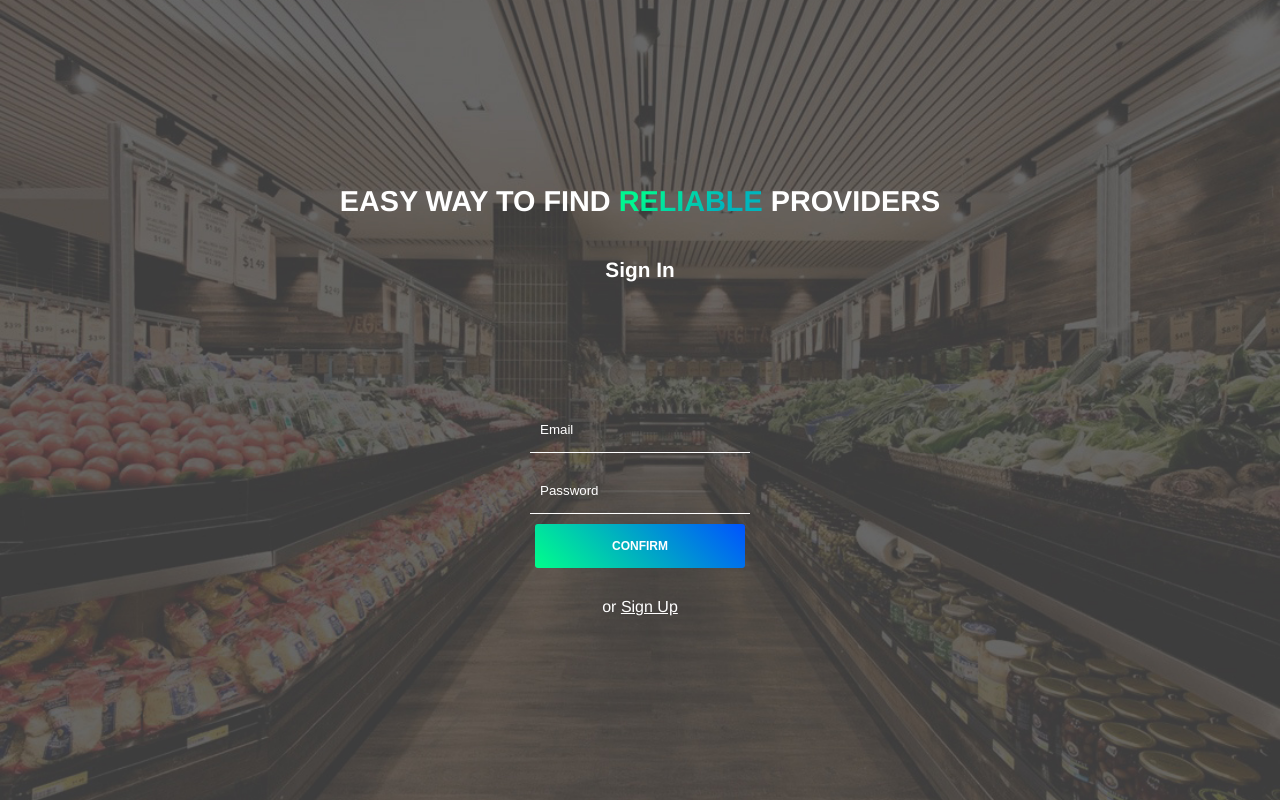
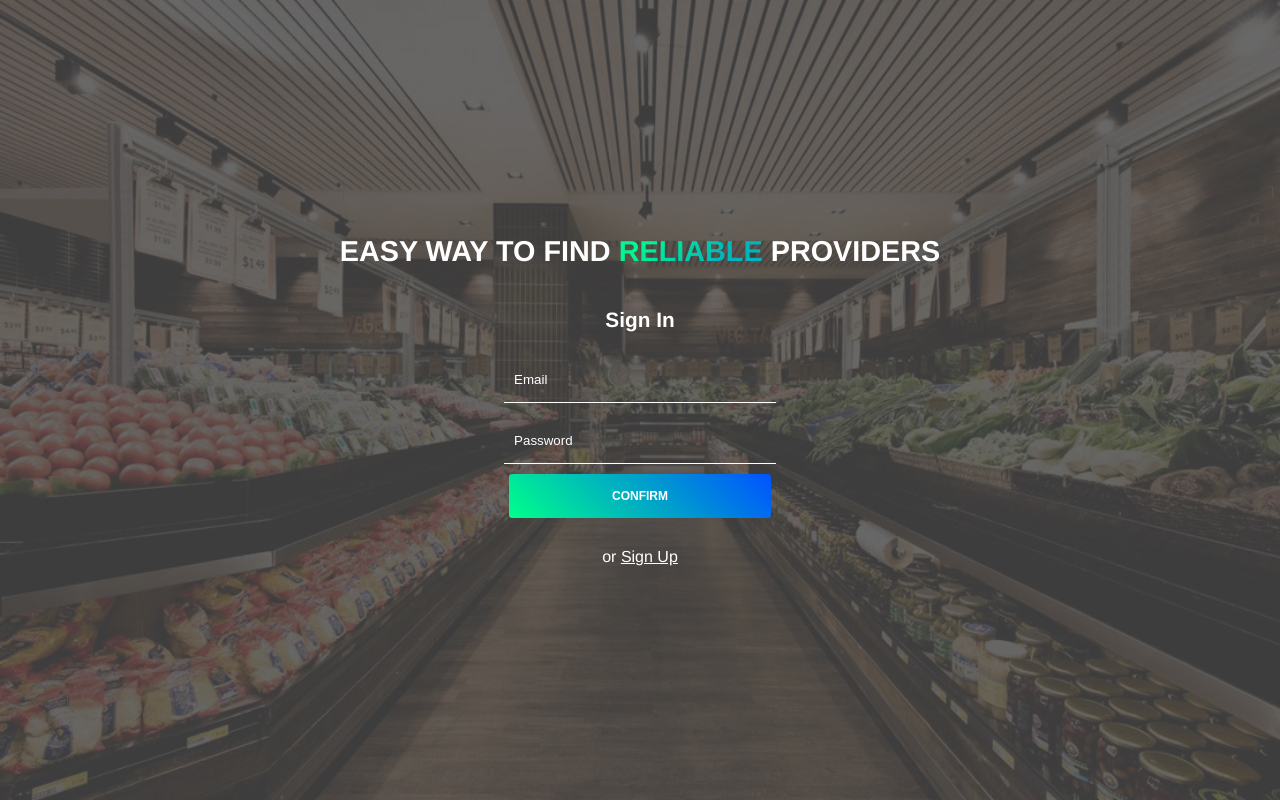
Before and after one commit to antonboltnev/provider-search-service_vue, a Vue app: page /login in a window 1280 px wide. Before the commit this address led to /login#/login. Built offline with nearby package versions, Linux system fonts and the light colour scheme.

Commit message:
guard function for routing

```diff
--- a/src/App.vue
+++ b/src/App.vue
@@ -60,7 +60,7 @@
                }
            }
         },
-
+        //
         watch: {
             $route() {
                 this.hideHeader();
@@ -68,7 +68,6 @@
         },
 
         created() {
-            this.$router.push('/login');
             if ( localStorage.getItem("user") ) {
                 this.$store.dispatch( 'USER_FROM_STORAGE', JSON.parse(localStorage.getItem("user")) );
                 console.log(JSON.parse(localStorage.getItem("user")));
--- a/src/components/a-profile-page.vue
+++ b/src/components/a-profile-page.vue
@@ -67,7 +67,7 @@
 </script>
 
 <style>
-    form {
+    .a-profile-page form {
         margin: 100px auto 0 auto;
         max-width: 300px;
     }
--- a/src/router/router.js
+++ b/src/router/router.js
@@ -1,5 +1,6 @@
 import Vue from 'vue';
 import Router from 'vue-router';
+import {store} from '../store/store.js'
 
 import aLoginPage from '@/components/a-login-page'
 import aHeader from '@/components/a-header'
@@ -16,6 +17,7 @@ import aProfilePage from '@/components/a-profile-page'
 Vue.use(Router);
 
 export const router = new Router ({
+        mode: 'history',
         routes: [
             {
                 path: '/login',
@@ -64,3 +66,12 @@ export const router = new Router ({
             }
         ]
 });
+
+router.beforeEach((to, from, next) => {
+    if (to.fullPath !== '/login') {
+        if (!store.state.isRegistered && !store.state.isAuth) {
+            next('/login');
+        }
+    }
+    next();
+});
--- a/src/store/store.js
+++ b/src/store/store.js
@@ -160,7 +160,6 @@ export  const store = new Vuex.Store({
             });
         },
         EDIT_PROFILE_INFO: ( state, payload ) => {
-            console.log(payload)
             Object.assign(state.users, payload);
         },
         SET_CHECKBOX: ( state, payload ) => {
```
